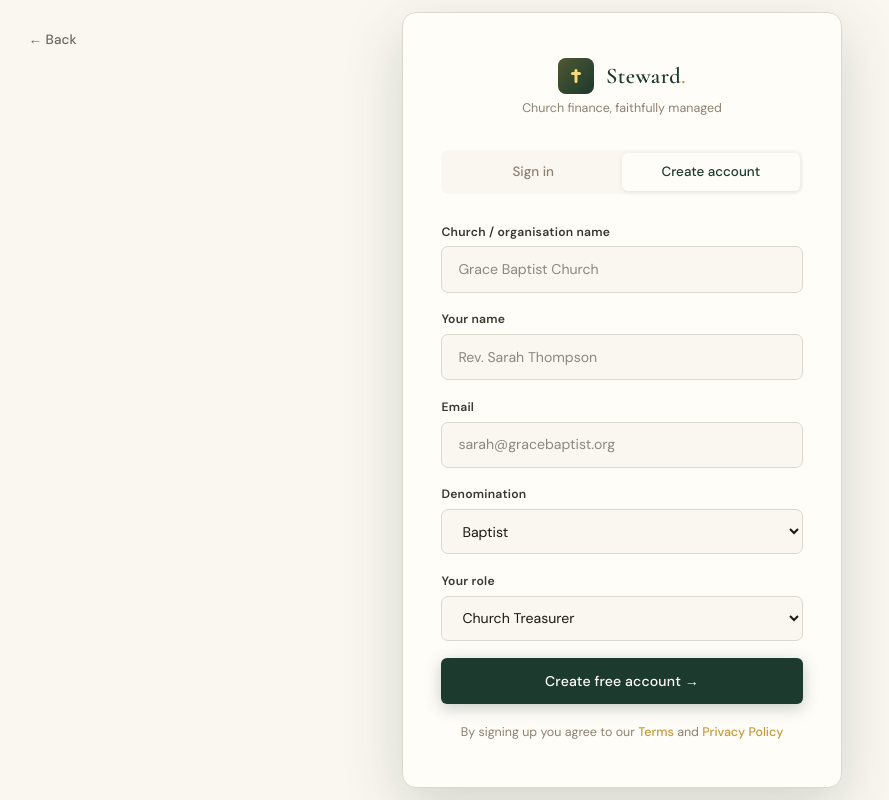
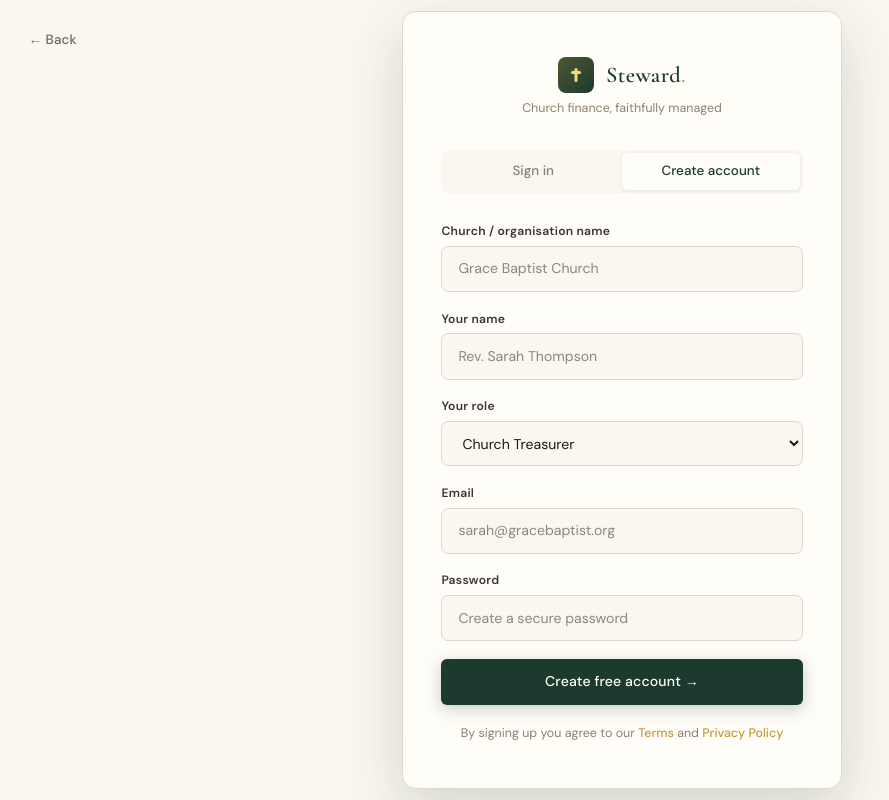
Before and after one commit to jatiopou-dev/Steward-MVP, a Next.js app: page /auth in a window 1280 px wide. Both pictures are taken after typing "name@example.com", "Sample123" into the empty fields and a click on the button "Create account". Shown: the whole page, without its empty margins (18-907 px from the left). Built offline with nearby package versions, Linux system fonts and the light colour scheme.

Commit message:
feat: implement live Supabase SSR authentication and server actions

```diff
--- /dev/null
+++ b/src/app/auth/actions.ts
@@ -0,0 +1,49 @@
+"use server"
+
+import { revalidatePath } from 'next/cache'
+import { redirect } from 'next/navigation'
+import { createClient } from '@/utils/supabase/server'
+
+export async function login(formData: FormData) {
+  const supabase = await createClient()
+
+  const data = {
+    email: formData.get('email') as string,
+    password: formData.get('password') as string,
+  }
+
+  const { error } = await supabase.auth.signInWithPassword(data)
+
+  if (error) {
+    redirect('/auth?error=' + encodeURIComponent(error.message))
+  }
+
+  revalidatePath('/dashboard', 'layout')
+  redirect('/dashboard')
+}
+
+export async function signup(formData: FormData) {
+  const supabase = await createClient()
+
+  const data = {
+    email: formData.get('email') as string,
+    password: formData.get('password') as string,
+    options: {
+      data: {
+        full_name: formData.get('name') as string,
+        organization_name: formData.get('church_name') as string,
+        denomination: formData.get('denomination') as string,
+        role: formData.get('role') as string,
+      }
+    }
+  }
+
+  const { error } = await supabase.auth.signUp(data)
+
+  if (error) {
+    redirect('/auth?error=' + encodeURIComponent(error.message))
+  }
+
+  revalidatePath('/dashboard', 'layout')
+  redirect('/dashboard')
+}
--- a/src/app/auth/page.tsx
+++ b/src/app/auth/page.tsx
@@ -1,12 +1,15 @@
 "use client";
 
-import { useState } from "react";
+import { useState, Suspense } from "react";
 import Link from "next/link";
-import { useRouter } from "next/navigation";
+import { useRouter, useSearchParams } from "next/navigation";
+import { login, signup } from "./actions";
 
-export default function AuthPage() {
+function AuthForm() {
   const [tab, setTab] = useState<"in" | "up">("in");
   const router = useRouter();
+  const searchParams = useSearchParams();
+  const errorMsg = searchParams.get("error");
 
   return (
     <div className="screen active" style={{ alignItems: "center", justifyContent: "center", background: "var(--parchment)", display: "flex" }}>
@@ -27,85 +30,87 @@ export default function AuthPage() {
           <div className="auth-tagline">Church finance, faithfully managed</div>
         </div>
 
+        {errorMsg && (
+          <div style={{ padding: "1rem", background: "rgba(255,0,0,0.05)", border: "1px solid rgba(255,0,0,0.1)", color: "red", borderRadius: "8px", marginBottom: "1.5rem", fontSize: ".85rem", textAlign: "center" }}>
+            {errorMsg}
+          </div>
+        )}
+
         <div className="auth-tabs">
-          <button className={`auth-tab ${tab === "in" ? "active" : ""}`} onClick={() => setTab("in")}>
+          <button type="button" className={`auth-tab ${tab === "in" ? "active" : ""}`} onClick={() => setTab("in")}>
             Sign in
           </button>
-          <button className={`auth-tab ${tab === "up" ? "active" : ""}`} onClick={() => setTab("up")}>
+          <button type="button" className={`auth-tab ${tab === "up" ? "active" : ""}`} onClick={() => setTab("up")}>
             Create account
           </button>
         </div>
 
         {tab === "in" && (
-          <div className="tab-pane active">
-            <button className="social-btn">🔵 Continue with Google</button>
+          <form className="tab-pane active" action={login}>
+            <button type="button" className="social-btn">🔵 Continue with Google</button>
             <div className="divider">or</div>
             <div className="form-grp">
-              <label>Email</label>
-              <input type="email" placeholder="treasurer@gracebaptist.org" />
+              <label htmlFor="email">Email</label>
+              <input type="email" id="email" name="email" placeholder="treasurer@gracebaptist.org" required />
             </div>
             <div className="form-grp">
-              <label>Password</label>
-              <input type="password" placeholder="••••••••" />
+              <label htmlFor="password">Password</label>
+              <input type="password" id="password" name="password" placeholder="••••••••" required />
             </div>
-            <button className="btn btn-forest" style={{ width: "100%", padding: ".78rem" }} onClick={() => router.push("/dashboard")}>
+            <button type="submit" className="btn btn-forest" style={{ width: "100%", padding: ".78rem" }}>
               Sign in
             </button>
             <div className="auth-foot">
               <Link href="#">Forgot password?</Link>
             </div>
-          </div>
+          </form>
         )}
 
         {tab === "up" && (
-          <div className="tab-pane active">
+          <form className="tab-pane active" action={signup}>
             <div className="form-grp">
-              <label>Church / organisation name</label>
-              <input type="text" placeholder="Grace Baptist Church" />
+              <label htmlFor="church_name">Church / organisation name</label>
+              <input type="text" id="church_name" name="church_name" placeholder="Grace Baptist Church" required />
             </div>
             <div className="form-grp">
-              <label>Your name</label>
-              <input type="text" placeholder="Rev. Sarah Thompson" />
+              <label htmlFor="name">Your name</label>
+              <input type="text" id="name" name="name" placeholder="Rev. Sarah Thompson" required />
             </div>
             <div className="form-grp">
-              <label>Email</label>
-              <input type="email" placeholder="sarah@gracebaptist.org" />
-            </div>
-            <div className="form-grp">
-              <label>Denomination</label>
-              <select>
-                <option value="baptist">Baptist</option>
-                <option value="anglican">Anglican / Church of England</option>
-                <option value="methodist">Methodist</option>
-                <option value="pentecostal">Pentecostal / Charismatic</option>
-                <option value="catholic">Catholic</option>
-                <option value="presbyterian">Presbyterian / Reformed</option>
-                <option value="adventist">Seventh-day Adventist</option>
-                <option value="independent">Independent / New Church</option>
-                <option value="other">Other Christian</option>
+              <label htmlFor="role">Your role</label>
+              <select name="role">
+                <option value="Church Treasurer">Church Treasurer</option>
+                <option value="Finance Manager">Finance Manager</option>
+                <option value="Senior Pastor">Senior Pastor / Minister</option>
+                <option value="Church Administrator">Church Administrator</option>
+                <option value="Conference Officer">Diocese / Circuit / Conference Officer</option>
               </select>
             </div>
             <div className="form-grp">
-              <label>Your role</label>
-              <select>
-                <option>Church Treasurer</option>
-                <option>Finance Manager</option>
-                <option>Senior Pastor / Minister</option>
-                <option>Church Administrator</option>
-                <option>Diocese / Circuit / Conference Officer</option>
-                <option>PCC Member</option>
-              </select>
+              <label htmlFor="up-email">Email</label>
+              <input type="email" id="up-email" name="email" placeholder="sarah@gracebaptist.org" required />
             </div>
-            {/* Note: The HTML showed pushing to '/pay-screen', in MVP we can just push to dashboard for now */}
-            <button className="btn btn-forest" style={{ width: "100%", padding: ".78rem" }} onClick={() => router.push("/dashboard")}>
+            <div className="form-grp">
+              <label htmlFor="up-password">Password</label>
+              <input type="password" id="up-password" name="password" placeholder="Create a secure password" required minLength={6} />
+            </div>
+            <button type="submit" className="btn btn-forest" style={{ width: "100%", padding: ".78rem" }}>
               Create free account →
             </button>
             <div className="auth-foot">
               By signing up you agree to our <Link href="#">Terms</Link> and <Link href="#">Privacy Policy</Link>
             </div>
-          </div>
+          </form>
         )}
       </div>
     </div>
   );
 }
+
+export default function AuthPage() {
+  return (
+    <Suspense fallback={<div className="screen active" style={{background: "var(--parchment)"}}>Loading authentication...</div>}>
+      <AuthForm />
+    </Suspense>
+  )
+}
--- /dev/null
+++ b/src/middleware.ts
@@ -0,0 +1,19 @@
+import { type NextRequest } from 'next/server'
+import { updateSession } from '@/utils/supabase/middleware'
+
+export async function middleware(request: NextRequest) {
+  return await updateSession(request)
+}
+
+export const config = {
+  matcher: [
+    /*
+     * Match all request paths except for the ones starting with:
+     * - _next/static (static files)
+     * - _next/image (image optimization files)
+     * - favicon.ico (favicon file)
+     * Feel free to modify this pattern to include more paths.
+     */
+    '/((?!_next/static|_next/image|favicon.ico|.*\\.(?:svg|png|jpg|jpeg|gif|webp)$).*)',
+  ],
+}
--- /dev/null
+++ b/src/utils/supabase/middleware.ts
@@ -0,0 +1,55 @@
+import { createServerClient } from '@supabase/ssr'
+import { NextResponse, type NextRequest } from 'next/server'
+
+export async function updateSession(request: NextRequest) {
+  let supabaseResponse = NextResponse.next({
+    request,
+  })
+
+  // Prevent crashing if env variables are empty so the app can still compile locally
+  if (!process.env.NEXT_PUBLIC_SUPABASE_URL || !process.env.NEXT_PUBLIC_SUPABASE_ANON_KEY) {
+      return supabaseResponse;
+  }
+
+  const supabase = createServerClient(
+    process.env.NEXT_PUBLIC_SUPABASE_URL,
+    process.env.NEXT_PUBLIC_SUPABASE_ANON_KEY,
+    {
+      cookies: {
+        getAll() {
+          return request.cookies.getAll()
+        },
+        setAll(cookiesToSet) {
+          cookiesToSet.forEach(({ name, value, options }) => request.cookies.set(name, value))
+          supabaseResponse = NextResponse.next({
+            request,
+          })
+          cookiesToSet.forEach(({ name, value, options }) =>
+            supabaseResponse.cookies.set(name, value, options)
+          )
+        },
+      },
+    }
+  )
+
+  // IMPORTANT: DO NOT WRITE any logic between createServerClient and supabase.auth.getUser()
+  const {
+    data: { user },
+  } = await supabase.auth.getUser()
+
+  // Bouncer logic: Block unauthenticated users from the private app layout
+  if (!user && request.nextUrl.pathname.startsWith('/dashboard')) {
+    const url = request.nextUrl.clone()
+    url.pathname = '/auth'
+    return NextResponse.redirect(url)
+  }
+
+  // Redirect instantly to dashboard if already logged in and visiting auth page
+  if (user && request.nextUrl.pathname.startsWith('/auth')) {
+    const url = request.nextUrl.clone()
+    url.pathname = '/dashboard'
+    return NextResponse.redirect(url)
+  }
+
+  return supabaseResponse
+}
--- /dev/null
+++ b/src/utils/supabase/server.ts
@@ -0,0 +1,29 @@
+import { createServerClient } from "@supabase/ssr";
+import { cookies } from "next/headers";
+
+export async function createClient() {
+  const cookieStore = await cookies();
+
+  return createServerClient(
+    process.env.NEXT_PUBLIC_SUPABASE_URL || "",
+    process.env.NEXT_PUBLIC_SUPABASE_ANON_KEY || "",
+    {
+      cookies: {
+        getAll() {
+          return cookieStore.getAll();
+        },
+        setAll(cookiesToSet) {
+          try {
+            cookiesToSet.forEach(({ name, value, options }) =>
+              cookieStore.set(name, value, options)
+            );
+          } catch {
+            // The `setAll` method was called from a Server Component.
+            // This can be ignored if you have middleware refreshing
+            // user sessions.
+          }
+        },
+      },
+    }
+  );
+}
```
Also changed, not shown: public/sw.js.
